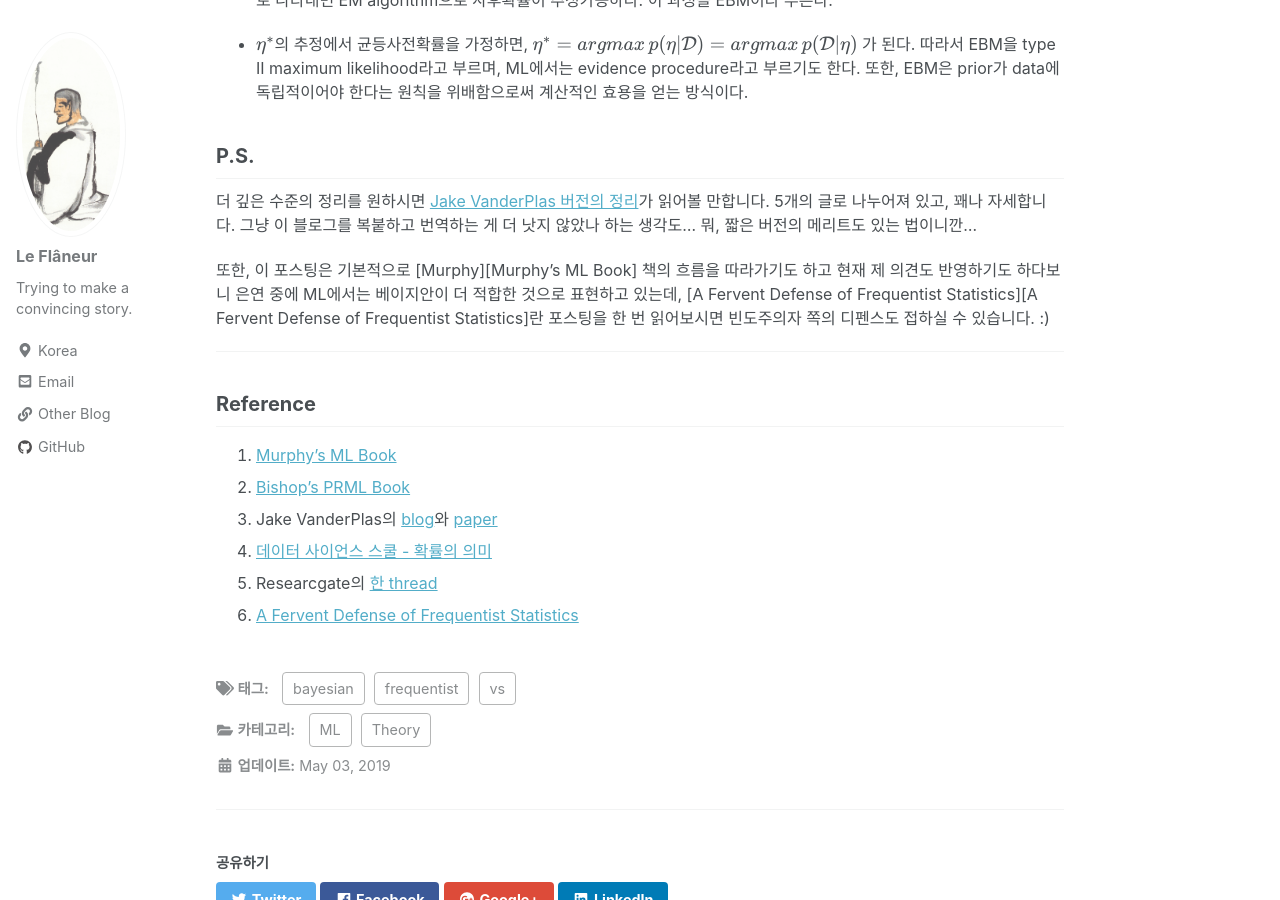
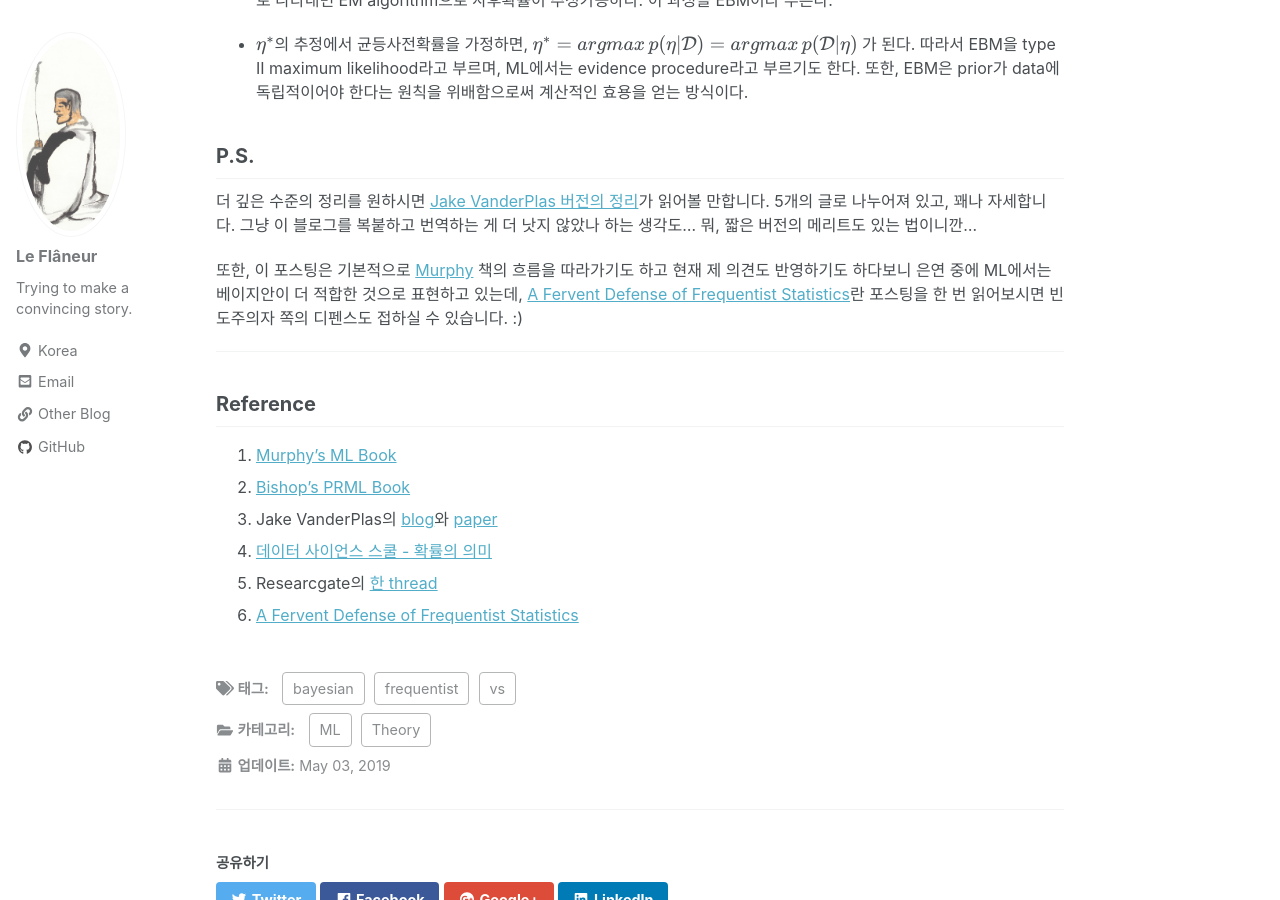
Before and after one commit to jisang0814/vitaflaneur.github.io, a Jekyll site: the page built from _posts/2019-05-03-bayesian-vs-frequentist-in-ml.md, in a window 1280 px wide and 900 px high, scrolled down 5118 px. Built offline with Jekyll 4.4.1, drawn with Linux system fonts in a browser that asks for light colours; nearby versions of some CDN libraries; formulas are drawn with MathJax 3; comment, search, counter and statistics services are not loaded.

Commit message:
Update 2019-05-03-bayesian-vs-frequentist-in-ml.md

```diff
--- a/_posts/2019-05-03-bayesian-vs-frequentist-in-ml.md
+++ b/_posts/2019-05-03-bayesian-vs-frequentist-in-ml.md
@@ -148,7 +148,7 @@ $$BIC \triangleq \mathop{log}p(\mathcal{D}\vert \hat{\theta}_{MLE}) - \frac{dof(
 
 더 깊은 수준의 정리를 원하시면 [Jake VanderPlas 버전의 정리](http://jakevdp.github.io/blog/2014/03/11/frequentism-and-bayesianism-a-practical-intro/){:target="_blank"}가 읽어볼 만합니다. 5개의 글로 나누어져 있고, 꽤나 자세합니다. 그냥 이 블로그를 복붙하고 번역하는 게 더 낫지 않았나 하는 생각도... 뭐, 짧은 버전의 메리트도 있는 법이니깐…
 
-또한, 이 포스팅은 기본적으로 [Murphy][Murphy's ML Book] 책의 흐름을 따라가기도 하고 현재 제 의견도 반영하기도 하다보니 은연 중에 ML에서는 베이지안이 더 적합한 것으로 표현하고 있는데, [A Fervent Defense of Frequentist Statistics][A Fervent Defense of Frequentist Statistics]란 포스팅을 한 번 읽어보시면 빈도주의자 쪽의 디펜스도 접하실 수 있습니다. :)
+또한, 이 포스팅은 기본적으로 [Murphy](Murphy's ML Book) 책의 흐름을 따라가기도 하고 현재 제 의견도 반영하기도 하다보니 은연 중에 ML에서는 베이지안이 더 적합한 것으로 표현하고 있는데, [A Fervent Defense of Frequentist Statistics](A Fervent Defense of Frequentist Statistics)란 포스팅을 한 번 읽어보시면 빈도주의자 쪽의 디펜스도 접하실 수 있습니다. :)
 
 ------
 
```
